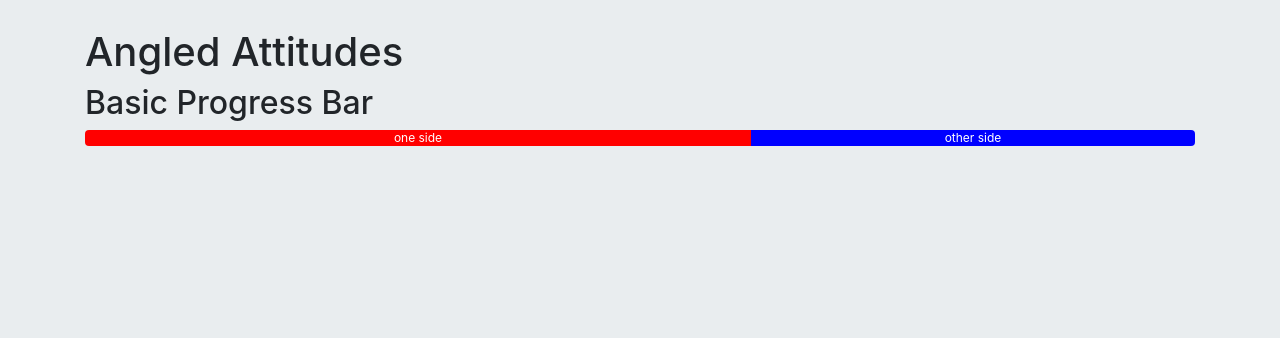
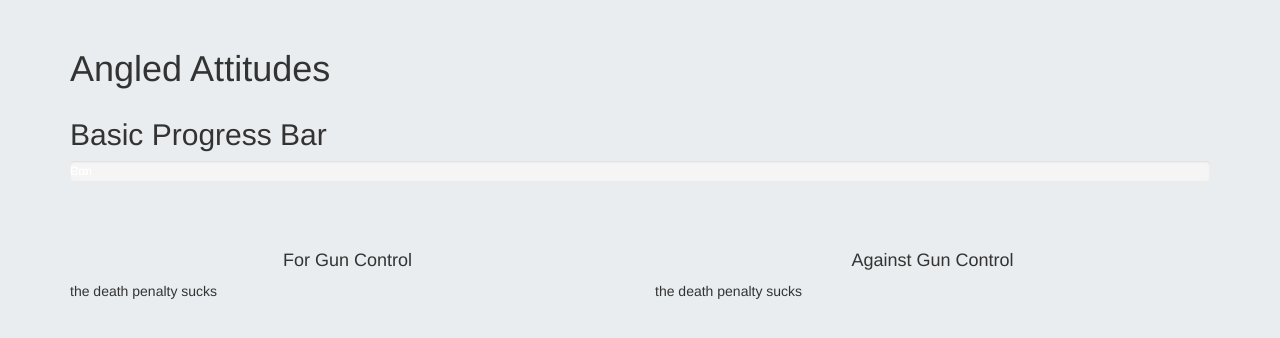
Before and after one commit to Dual-Action-Pump/angularsite, a Django app: template chooseASide/templates/chooseASide/topic.html in a window 1280 px wide. Shown: the top 338 px of the page. Run offline with Django 3.2, Linux system fonts and the light colour scheme; the template is opened without the code that fills it: values that come from a table or form of the project are taken from there, others are empty; data comes from the database, SQL or seed files in the repository; some libraries are stand-ins or nearby versions.

Commit message:
added feed of opinions on each topic. the percentage bars also work now

```diff
--- a/chooseASide/templates/chooseASide/topic.html
+++ b/chooseASide/templates/chooseASide/topic.html
@@ -1,13 +1,34 @@
 {%extends "chooseASide/base.html"%}
 
 {%block content%}
+<div class="row">
+  <div class="col-sm-12">
+  <h2>Basic Progress Bar</h2>
+    <div class="progress">
+      <div class="progress-bar" role="progressbar" aria-valuenow="10" aria-valuemin="0" aria-valuemax="100" style="width:{{pro_percent}}%;background-color:red;">
+        Pro
+      </div>
+      <div class="progress-bar progress-bar-info" role="progressbar" style="width:{{con_percent}}%;background-color:blue;">
+        Con
+      </div>
+    </div>
+  </div>
+</div>
+<br>
+<br>
+<div class="row">
+  <div class="col-xs-6">
+    <h4 class="text-center">For {{topic.title}}</h4>
+    {% for pro in pros%}
+      <p>{{pro.opinion}}</p>
+    {% endfor %}
+  </div>
+  <div class="col-xs-6">
+    <h4 class="text-center">Against {{topic.title}}</h4>
+    {% for con in cons%}
+        <p>{{con.opinion}}</p>
+    {% endfor %}
+  </div>
 
-  <h2>Basic Progress Bar</h2>
-  <div class="progress">
-    <div class="progress-bar" role="progressbar" aria-valuenow="10" aria-valuemin="0" aria-valuemax="10" style="width:60%;background-color:red;">
-      one side
-    </div><div class="progress-bar progress-bar-info" role="progressbar" style="width:40%;background-color:blue;">
-    other side
-  </div>
-  </div>
+</div>
     {%endblock%}
```
Also changed, not shown: chooseASide/forms.py (+8 -3 lines), chooseASide/views.py (+10 -4 lines).
